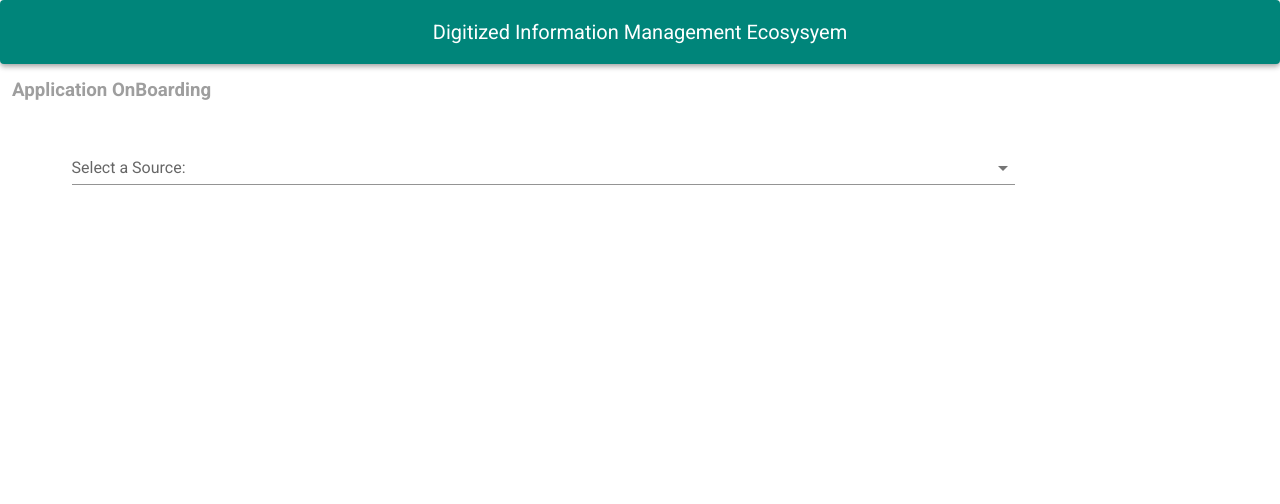
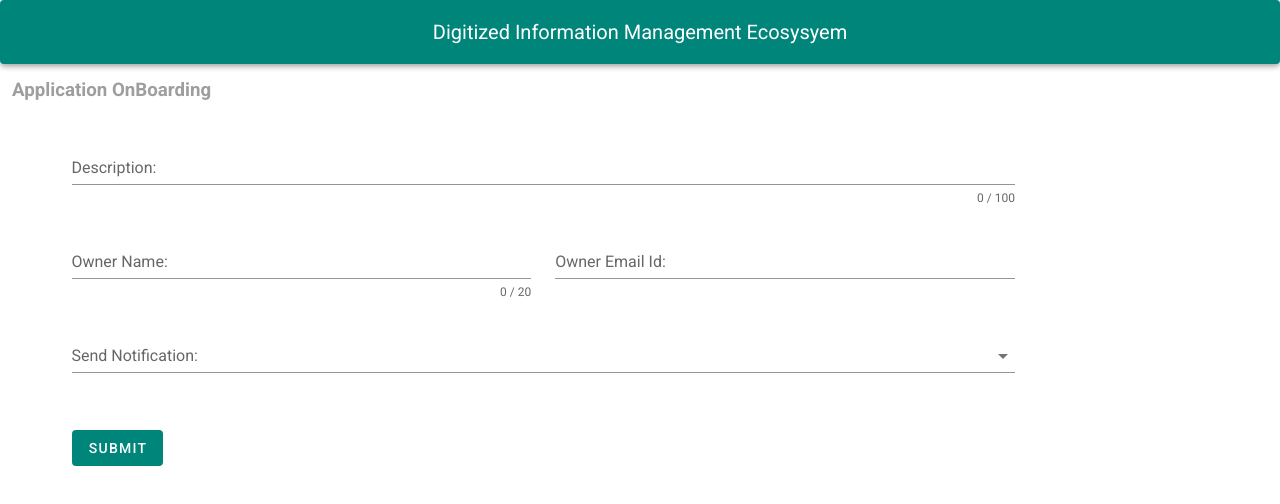
Before and after one commit to gajananpojage/DATARepo, a Vue app in the folder DineAppClient/: page /onboarding in a window 1280 px wide. Shown: the top 504 px of the page. Built offline with nearby package versions, Linux system fonts and the light colour scheme; what vue-sweetalert2, vuetify-datetime-picker would draw is missing.

Commit message:
Update Onboarding.vue

```diff
--- a/DineAppClient/src/views/Onboarding.vue
+++ b/DineAppClient/src/views/Onboarding.vue
@@ -3,18 +3,6 @@
     <h3 class="subheading grey--text">Application OnBoarding</h3>
     <v-container class="my-5">
       <v-form class="px-3" ref="form" v-model="valid">
-        <v-row>
-          <v-col cols="10">
-            <v-select
-                    :items="source"
-                    v-model="selectedSource"
-                    label="Select a Source:"
-                    required
-                    :rules="valueRequiredRules"
-                    @change="getSelectedValue"
-            ></v-select>
-          </v-col>
-        </v-row>
         <v-row v-if="showRelatedField">
           <v-col cols="10">
             <v-text-field
@@ -26,7 +14,7 @@
             ></v-text-field>
           </v-col>
         </v-row>
-        <v-row v-if="showRelatedField">
+        <v-row>
           <v-col cols="10">
             <v-text-field
                     v-model="applicationDescription"
@@ -37,7 +25,7 @@
             ></v-text-field>
           </v-col>
         </v-row>
-        <v-row v-if="showRelatedField">
+        <v-row>
           <v-col cols="5">
             <v-text-field
                     v-model="applicationOwnerName"
@@ -56,7 +44,7 @@
             ></v-text-field>
             </v-col>
         </v-row>
-        <v-row v-if="showRelatedField">
+        <v-row>
           <v-col cols="10">
             <v-select
                     :items="sendNotification"
@@ -68,7 +56,7 @@
           </v-col>
         </v-row>
 
-        <v-row v-if="showRelatedField">
+        <v-row>
           <v-col cols="1">
             <v-btn text @click="submit" class="mx-0 mt-3 bg-color text-white"
             >Submit</v-btn
@@ -88,8 +76,6 @@ export default {
   data: () => ({
     source: ["RDS", "OPSI", "GOLD", "DIAL"],
     sendNotification: ["Service Now", "Email"],
-    showRelatedField: false,
-    selectedSource: '',
     applicationName: '',
     applicationOwnerName: '',
     applicationDescription: '',
@@ -120,11 +106,6 @@ export default {
   computed: {},
   created() {},
   methods: {
-    getSelectedValue() {
-      if (this.selectedSource === 'RDS') {
-        this.showRelatedField = true;
-      }
-    },
     submit() {
       if (this.$refs.form.validate()) {
         this.snackbar = true;
@@ -136,6 +117,7 @@ export default {
           'toolName': this.toolName
         };
         console.log(this.formObj);
+         this.$store.dispatch("addApplication", this.applicationName);
         this.$router.push('/reconciliation');
       }
     }
```
